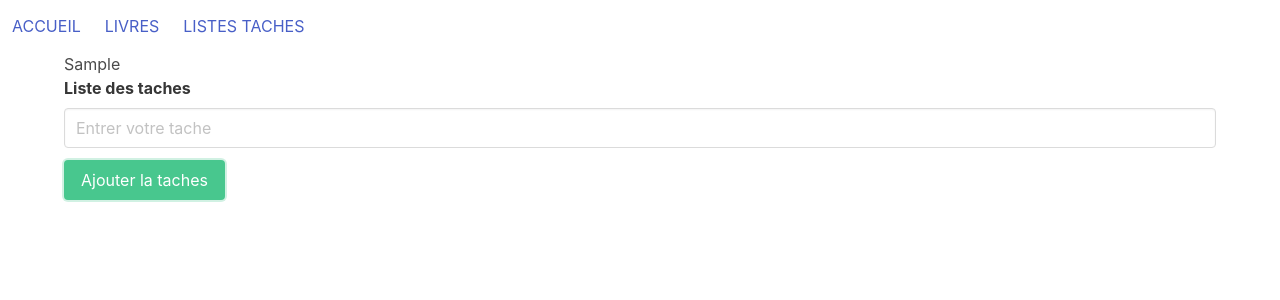
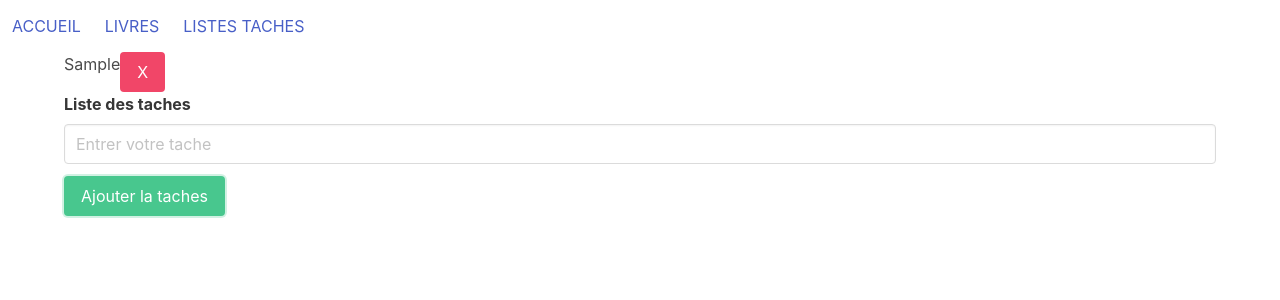
Before and after one commit to michelonlineformapro/Projet-11-React-BASIC-START, a React (Create React App) app: page /taches in a window 1280 px wide. Both pictures are taken after typing "Sample" into the empty fields and a click on the button "Ajouter la taches". Shown: the top 300 px of the page. Built offline with nearby package versions, Linux system fonts and the light colour scheme.

Commit message:
Signed-off-by: michel michael <m.michel@onlineformapro.com> Decoupe du composant tache en trois et passage de valeur et fonction dans un composant enfant

```diff
--- a/src/components/Taches/Taches.js
+++ b/src/components/Taches/Taches.js
@@ -1,4 +1,6 @@
 import React, {Component} from "react";
+import TachesListe from "./TachesListe";
+import TachesForm from "./TachesForm";
 
 class Taches extends Component{
     //Creation du contructeur de la classe
@@ -25,6 +27,19 @@ class Taches extends Component{
         //Debug de input a chaque entrée
         console.log(event.target.value)
     }
+
+    //Cette fonction prend en paramètre un id et est appelée au click sur le bouton dans le composant TacheListe enfant
+    //Ceci grace a l'appel du composant enfant et le passage de props en tant qu'attibut
+    //<TachesListe  items={this.state.items} onDelete={this.onDeleteTaches} />
+    onDeleteTaches = id =>{
+        let items = this.state.items.slice();
+        //let items = [...this.state.items];
+        const index = items.findIndex(item => item.id === id)
+        items.splice(index, 1)
+        this.setState({items})
+        console.log(items)
+    }
+
 
     //Soumission du formulaire
     handleSubmit(event){
@@ -58,18 +73,11 @@ class Taches extends Component{
     }
 
 
+
     render() {
         return(
             <div className="container">
-                {/*Liste pour afficher les taches*/}
-                <ul>
-                    {/* eslint-disable-next-line array-callback-return */}
-                    {/*Boucle de parcours des elements du tableau items definis dans le state*/}
-                    {this.state.items.map((item) => {
-                        {/*On ajoute une clé = id et on affiche les taches (tableau item + text)*/}
-                       return <li key={item.id}>{item.text}</li>
-                    })}
-                </ul>
+                <TachesListe  items={this.state.items} onDelete={this.onDeleteTaches} />
                 {/*Lors du click sur le bouton Ajouter taches on declenche la fonction handleSubmit*/}
                 {/*ATTENTION A BIEN GARDER LE CONTEXT THIS cf: ligne: 15*/}
                 <form onSubmit={this.handleSubmit}>
--- /dev/null
+++ b/src/components/Taches/TachesForm.js
@@ -0,0 +1,7 @@
+import React, {Component} from "react";
+
+class TachesForm extends Component{
+
+}
+
+export default TachesForm;
--- /dev/null
+++ b/src/components/Taches/TachesListe.js
@@ -0,0 +1,27 @@
+import React, {Component} from "react";
+
+
+//Ici in passe le tableau items en paramètre c une props qui est appelée en attribut lors de l'appel du composant dans le composant parent
+//<TachesListe  items={this.state.items} onDelete={this.onDeleteTaches} />
+const TachesListe = ({items, onDelete}) =>(
+
+            <div>
+                {/*Liste pour afficher les taches*/}
+                <ul>
+                    {/* eslint-disable-next-line array-callback-return */}
+                    {/*Boucle de parcours des elements du tableau items definis dans le state*/}
+                    {items.map((item) => {
+                        {/*On ajoute une clé = id et on affiche les taches (tableau item + text)*/}
+                        return <li key={item.id}>{item.text}
+                            {/* onDelete est appeler en paramètre de la constante et provient du composant parent*/}
+                            {/* <TachesListe  items={this.state.items} onDelete={this.onDeleteTaches} /> */}
+                            {/* ce dernier appel la fonction onDeleteTaches qui effectue le splice et donc retire un element du tableau items*/}
+                            <button onClick={() => onDelete(item.id)} className="button is-danger">X</button>
+                        </li>
+                    })}
+                </ul>
+            </div>
+
+)
+
+export default TachesListe;
```
